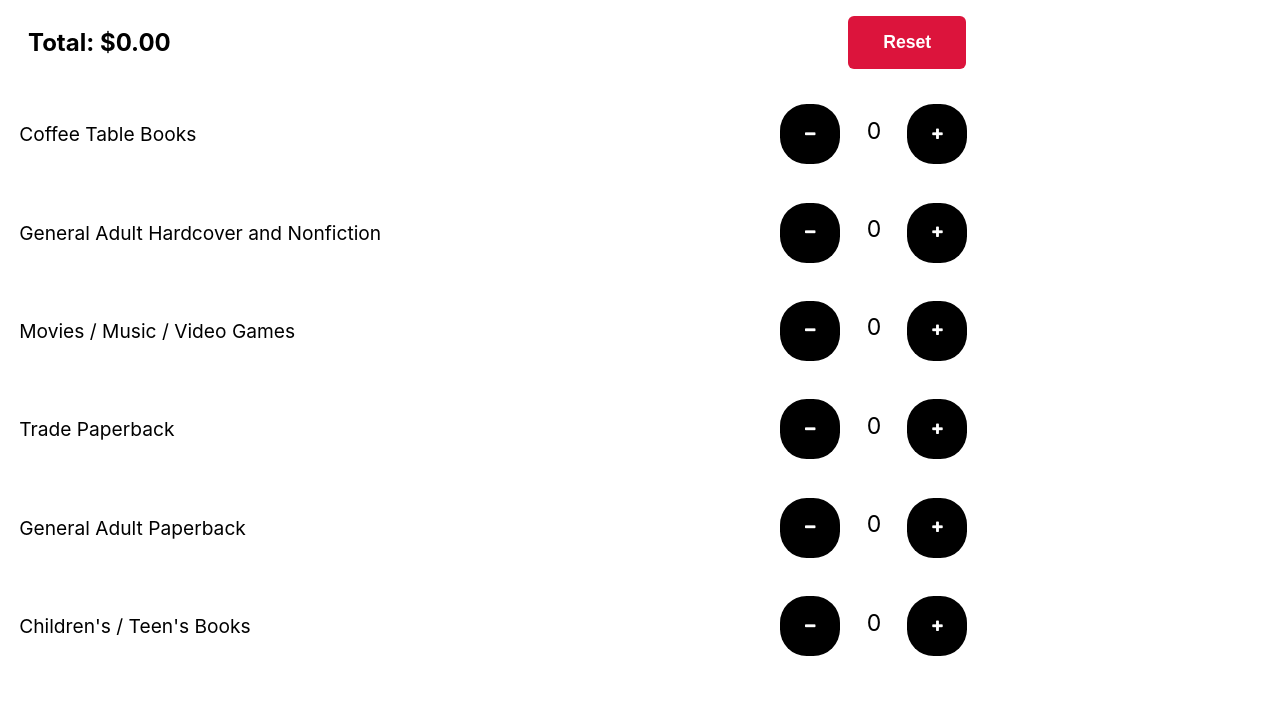
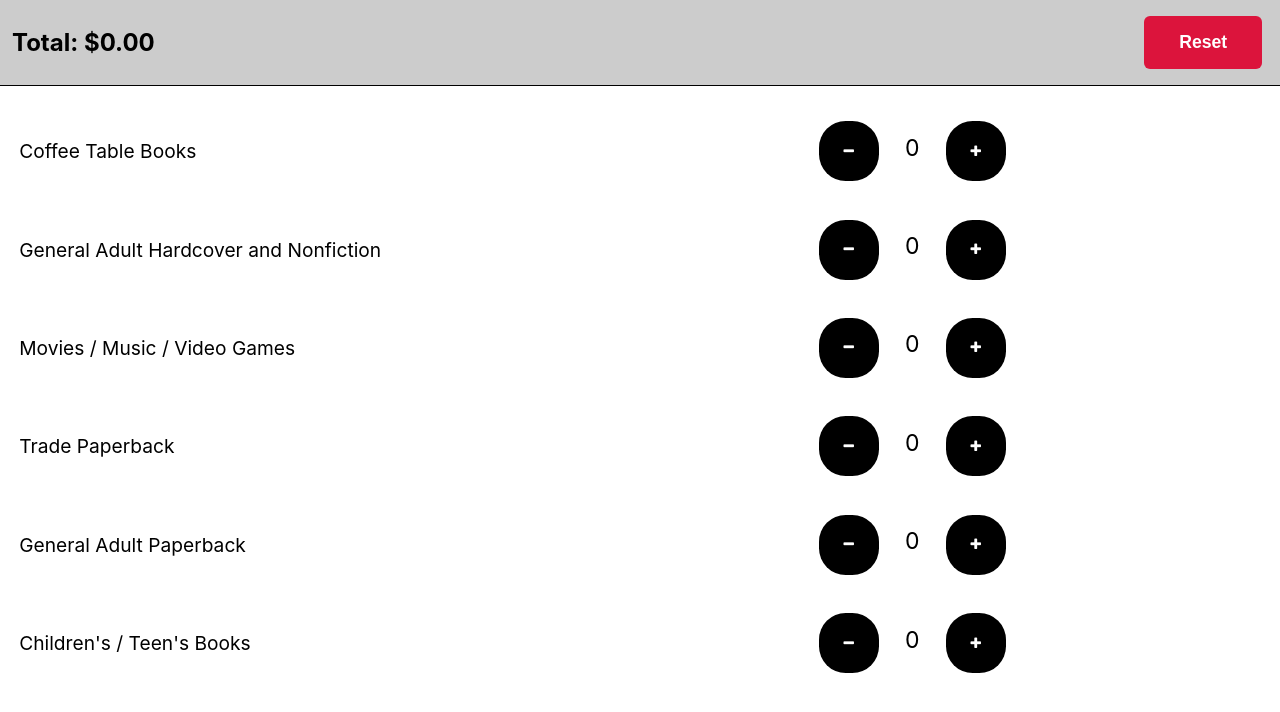
Before and after one commit to jtlong3rd/wvpl-ambler-book-sale-pricer, a React (Create React App) app: page / in a window 1280 px wide. Shown: the top 712 px of the page. Built offline with nearby package versions, Linux system fonts and the light colour scheme.

Commit message:
Put the total and reset button in a sticky header

```diff
--- a/src/App.tsx
+++ b/src/App.tsx
@@ -82,14 +82,19 @@ function App() {
       style={{
         display: 'flex',
         flexDirection: 'column',
-        maxWidth: '1000px',
       }}
     >
-      <div
+      <header
         style={{
-          margin: '1em',
+          marginBottom: '1em',
+          padding: '1em 0',
           display: 'flex',
-          justifyContent: 'space-between'
+          justifyContent: 'space-between',
+          position: 'sticky',
+          top: 0,
+          borderBottom: '1px solid black',
+          zIndex: 1,
+          backgroundColor: '#CCC',
         }}
       >
         <Total total={total} />
@@ -98,7 +103,7 @@ function App() {
             setItemCounts(initialCounts);
           }}
         />
-      </div>
+      </header>
       {
         itemSpecs.map(
           itemSpec => (
--- a/src/Item.tsx
+++ b/src/Item.tsx
@@ -18,6 +18,7 @@ export function Item({ name, count, onIncrement, onDecrement }: Props) {
         display: 'flex',
         justifyContent: 'space-between',
         alignItems: 'center',
+        maxWidth: '1000px',
       }}
     >
       <div>
```
